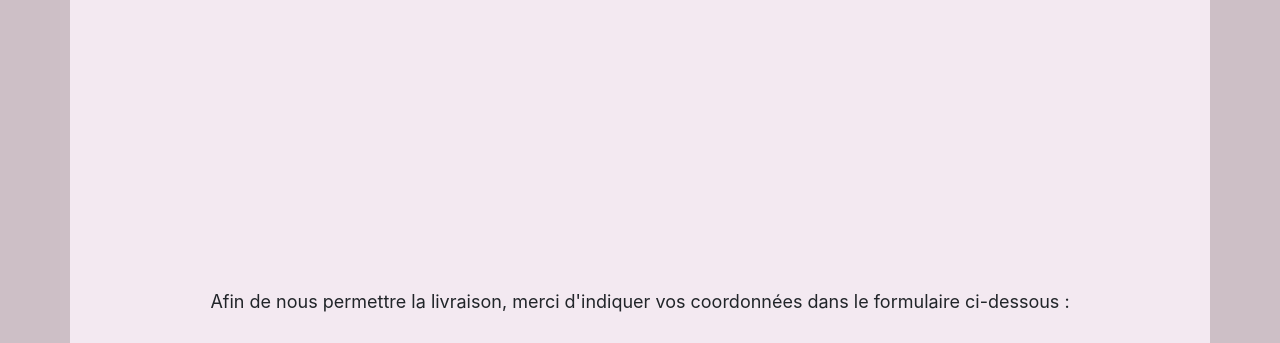
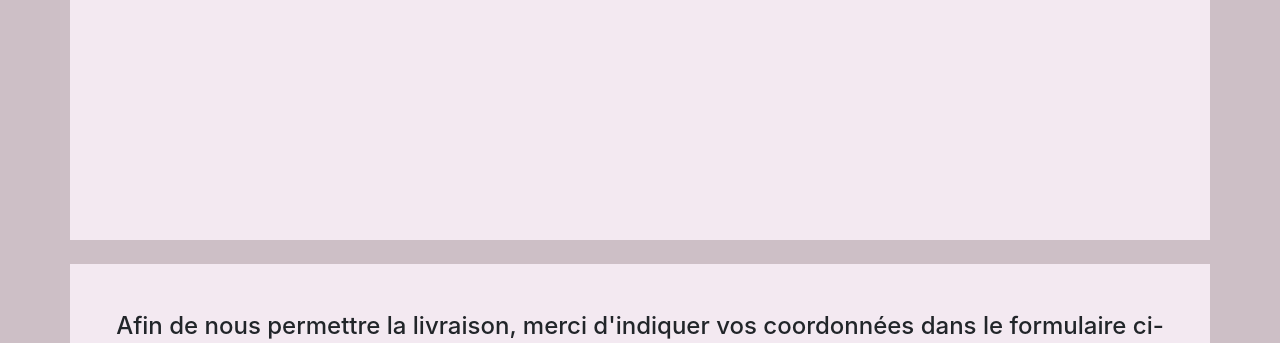
Before and after one commit to C-SAGA/PROJET5, a website: page panier.html in a window 1280 px wide. Shown: the part 431-774 px from the top of the page. Drawn offline with nearby package versions, Linux system fonts and the light colour scheme.

Commit message:
w3c validator

```diff
--- a/panier.html
+++ b/panier.html
@@ -77,8 +77,8 @@
         </div>
     </section>
     <section class="container cart-page pb-4" data-affix-spy data-checkout>
-        <div class="pt-4">
-        <p class="mt-4">Afin de nous permettre la livraison, merci d'indiquer vos coordonnées dans le formulaire ci-dessous :</p><br>
+        <div class="pt-4 mt-4">
+        <br><h4>Afin de nous permettre la livraison, merci d'indiquer vos coordonnées dans le formulaire ci-dessous :</h4><br>
         </div>
         <div  id="formulaire">
             <div class="jumbotron mx-2 shadow-md-dark">
```
